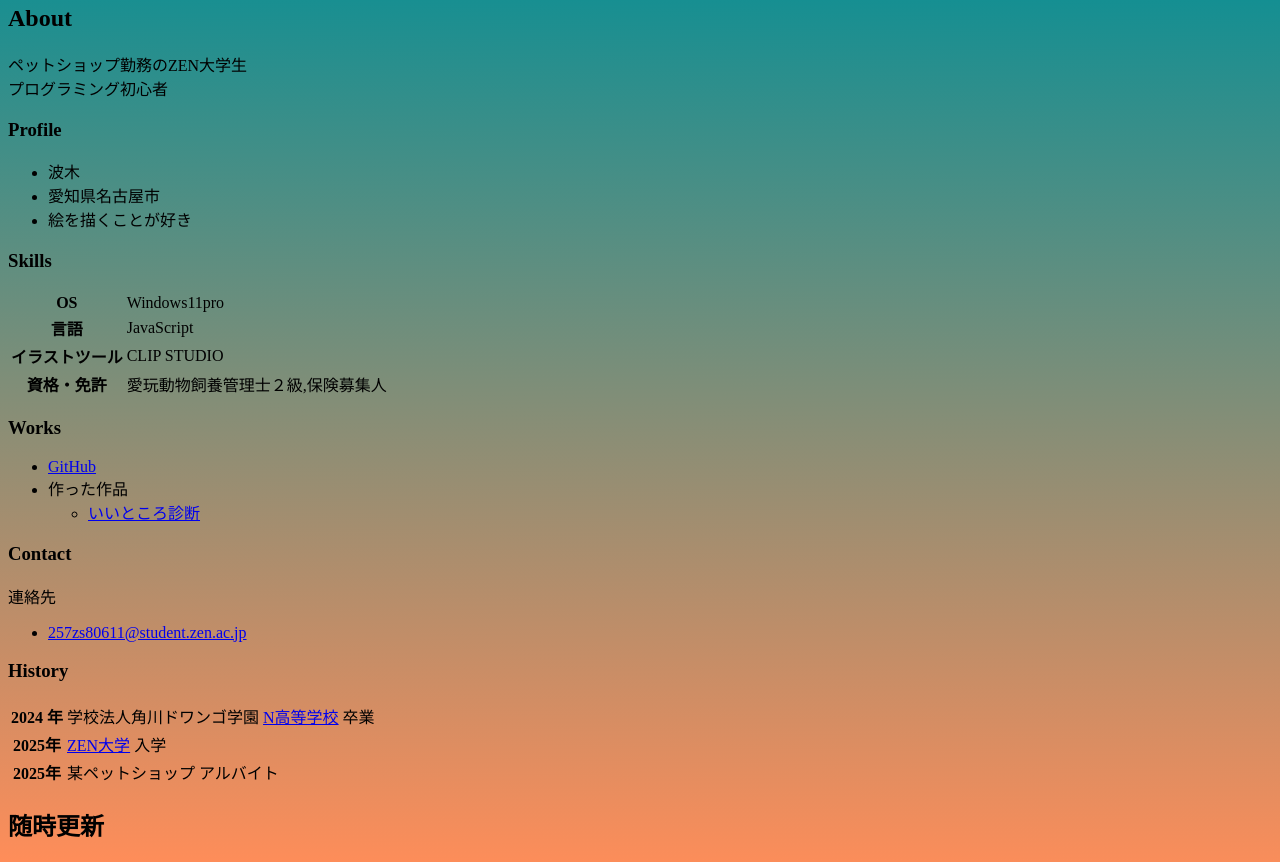
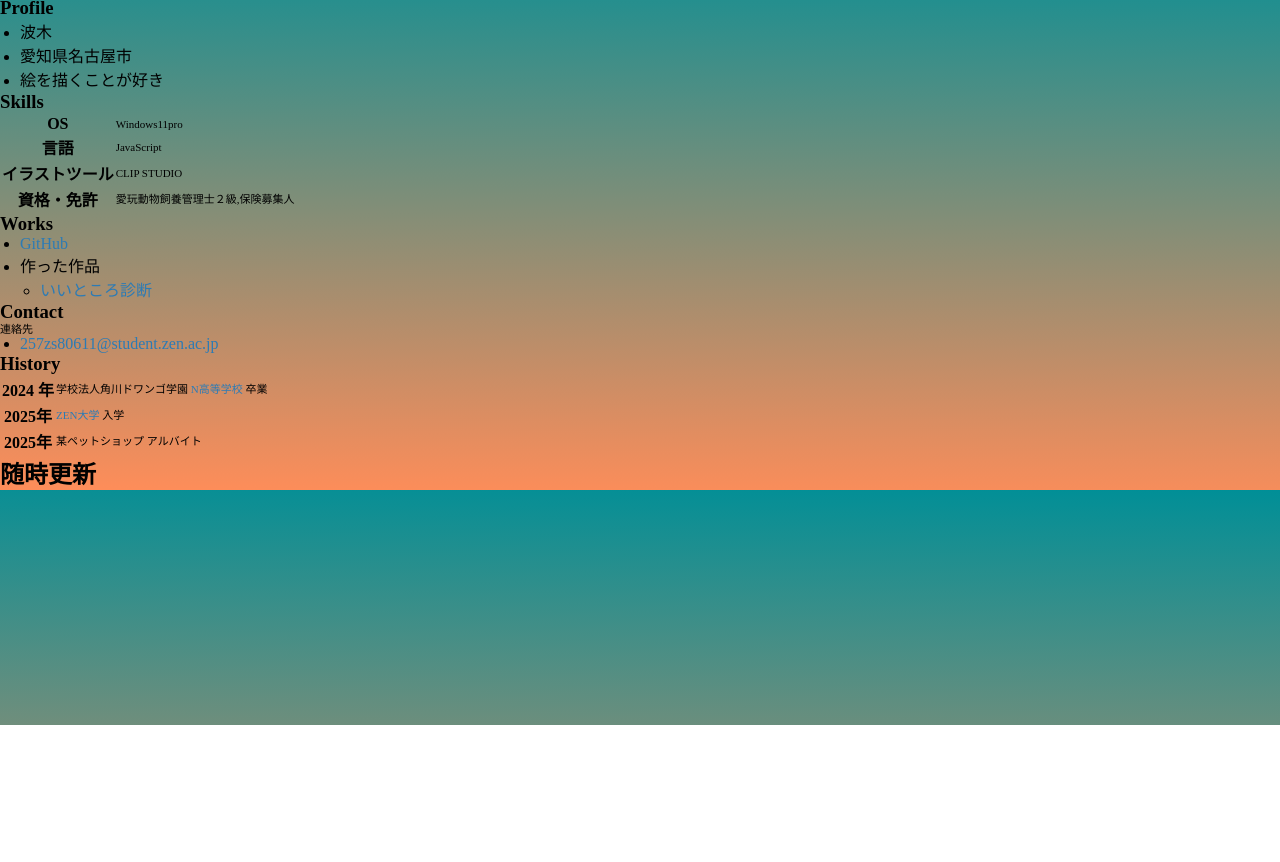
Before and after one commit to namiki3/namiki3.github.io, a plain HTML site: page index.html in a window 1280 px wide. Shown: the part 75-937 px from the top of the page. After the commit the page ends 800 px from the top, so only its background shows below. Drawn offline with Linux system fonts and the light colour scheme.

Commit message:
Add files via upload

```diff
--- a/index.html
+++ b/index.html
@@ -3,7 +3,7 @@
   <head>
     <meta charset="utf-8">
     <meta name="viewport" content="width=device-width, initial-scale=1">
-    <link href="index.css" rel="stylesheet">
+    <link href="style.css" rel="stylesheet">
     <title>波木のポートフォリオ</title>
   </head>
   <body>
--- a/style.css
+++ b/style.css
@@ -1,77 +1,50 @@
-/* --------------------
-        全体
--------------------- */
-
-:root {
-  --theme-color: #00a0a0;
+* {
+  margin: 0;
+  padding: 0;
 }
 
-* {
-  box-sizing: border-box;
+body,back-ground {
+  background-image: linear-gradient(181deg, #008f97, #ff8d59);
+
 }
 
-html, body {
-  width: 100%;
-  height: 100%;
+h1 {
+  margin-bottom: 0;
+  /* can't get the Semibold to work properly */
+  font-family: "Processing Sans", sans-serif;
+  font-size: 18px;
+  font-weight: normal;
 }
 
-body {
-  margin: 0;
-  padding: 30px;
-  color: #333;
+p, td {
+  margin-bottom: 0;
+  font-size: 11px;
+  line-height: 12px;
 }
 
-/* --------------------
-        見出し
--------------------- */
-
-h1, h2, h3 {
-  color: var(--theme-color);
-  border-bottom: dashed 0.1em var(--theme-color);
+table {
+  /*margin-top: 10px;*/
+  margin-bottom: 0;
 }
 
-/* --------------------
-        リンク
--------------------- */
+div.inset, p.inset, table.inset {
+  padding: 10px;
+  /* background-color: rgb(224, 253, 251); */
+  /* background-color: rgb(240, 240, 240); */
+  background-color: white;
+}
 
 a {
-  color: var(--theme-color);
+  color: #2c7bb5;
   text-decoration: none;
 }
 
-/* --------------------
-        リスト
--------------------- */
-
 ul {
-  list-style: none;
-}
-li:before {
-  content: "★";
-  color: var(--theme-color);
+  margin-left: 20px;
+  margin-right: 0px;
+  padding: 0;
 }
 
-/* --------------------
-          表
--------------------- */
-
-table {
-  border-spacing: 0;
-  border-collapse: collapse;
-  border: solid 1px #f0f0f0;
-  min-width: 70%;
+#startButton {
+  margin-left: 50px;
 }
-tr {
-  background-color: #fff;
-}
-tr:nth-child(2n) {
-  background-color: #f9f9f9;
-}
-th {
-  background: var(--theme-color);
-  color: #fff;
-}
-th, td {
-  border: solid 1px #f0f0f0;
-  padding: 0.5rem;
-}
```
